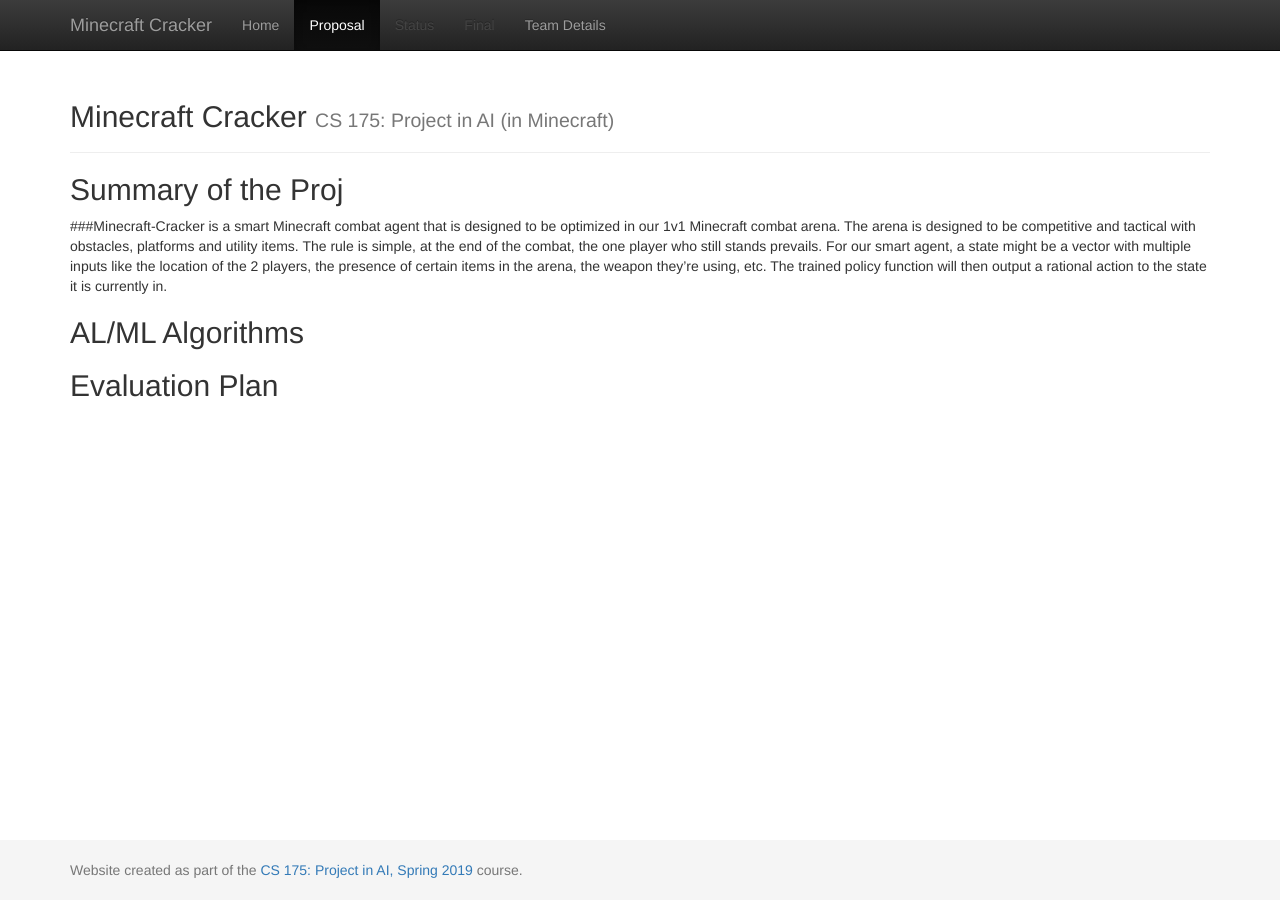
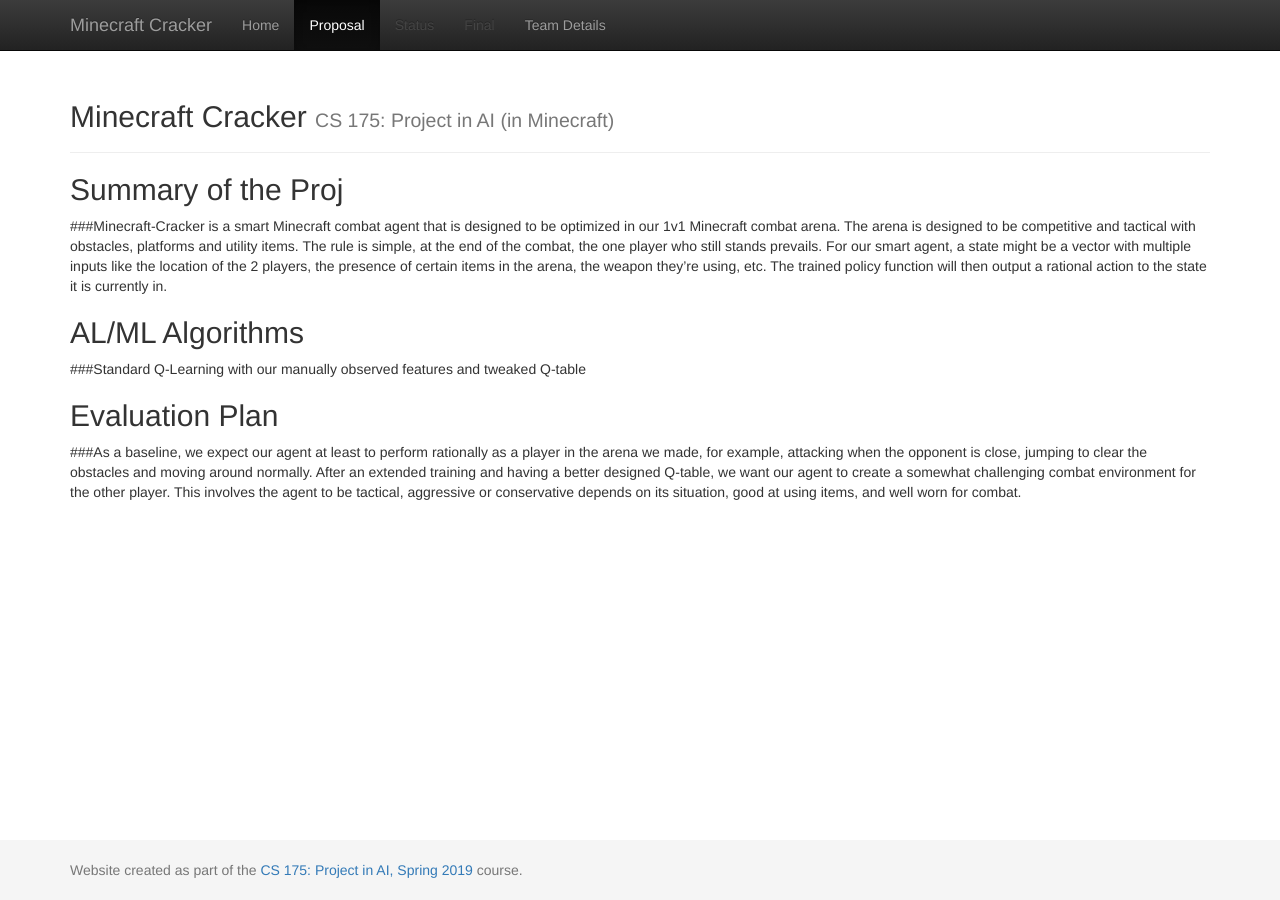
Before and after one commit to hongminy/Take-Him-Out, a Jekyll site: the page built from docs/proposal.md, in a window 1280 px wide. Built offline with Jekyll 4.4.1, drawn with Linux system fonts in a browser that asks for light colours.

Commit message:
Update proposal.md

```diff
--- a/docs/proposal.md
+++ b/docs/proposal.md
@@ -6,5 +6,7 @@
 ###Minecraft-Cracker is a smart Minecraft combat agent that is designed to be optimized in our 1v1 Minecraft combat arena. The arena is designed to be competitive and tactical with obstacles, platforms and utility items. The rule is simple, at the end of the combat, the one player who still stands prevails. For our smart agent, a state might be a vector with multiple inputs like the location of the 2 players, the presence of certain items in the arena, the weapon they're using, etc. The trained policy function will then output a rational action to the state it is currently in.
 
 ## AL/ML Algorithms
+###Standard Q-Learning with our manually observed features and tweaked Q-table
 
 ## Evaluation Plan
+###As a baseline, we expect our agent at least to perform rationally as a player in the arena we made, for example, attacking when the opponent is close, jumping to clear the obstacles and moving around normally. After an extended training and having a better designed Q-table, we want our agent to create a somewhat challenging combat environment for the other player. This involves the agent to be tactical, aggressive or conservative depends on its situation, good at using items, and well worn for combat.
```
